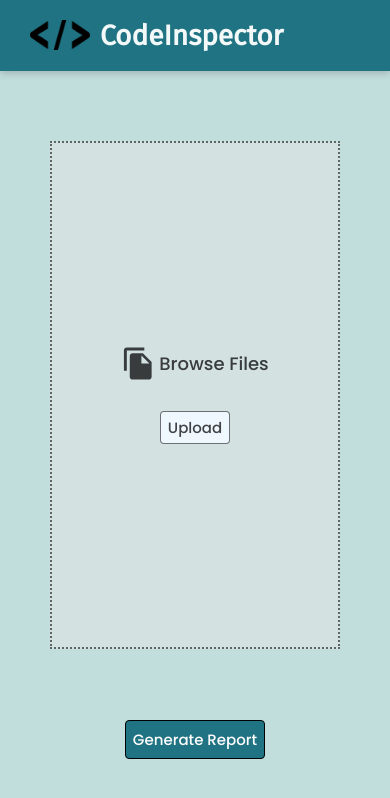
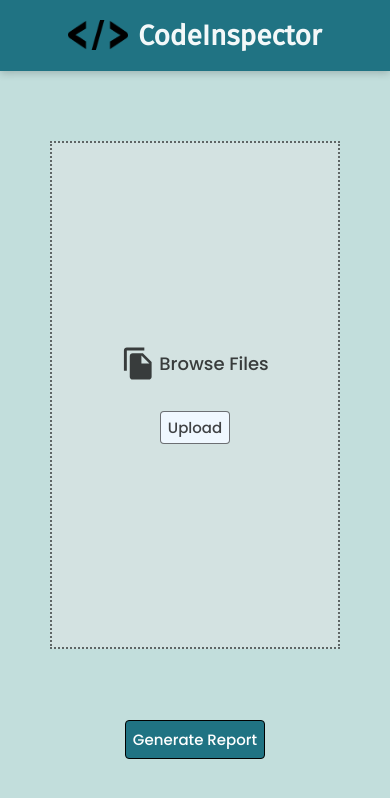
Before and after one commit to mihir224/codemate.ai-frontend-task, a React (Create React App) app: page / in a window 390 px wide. Shown: the top 798 px of the page. Built offline with nearby package versions, Linux system fonts and the light colour scheme.

Commit message:
minor changes

```diff
--- a/src/styles/Navbar.css
+++ b/src/styles/Navbar.css
@@ -13,3 +13,8 @@
     font-family: 'Fira Sans';
     font-weight: 700;
   }
+  @media screen and (max-width:1200px) {
+    #navbar{
+     justify-content: center;
+    }
+}
```
